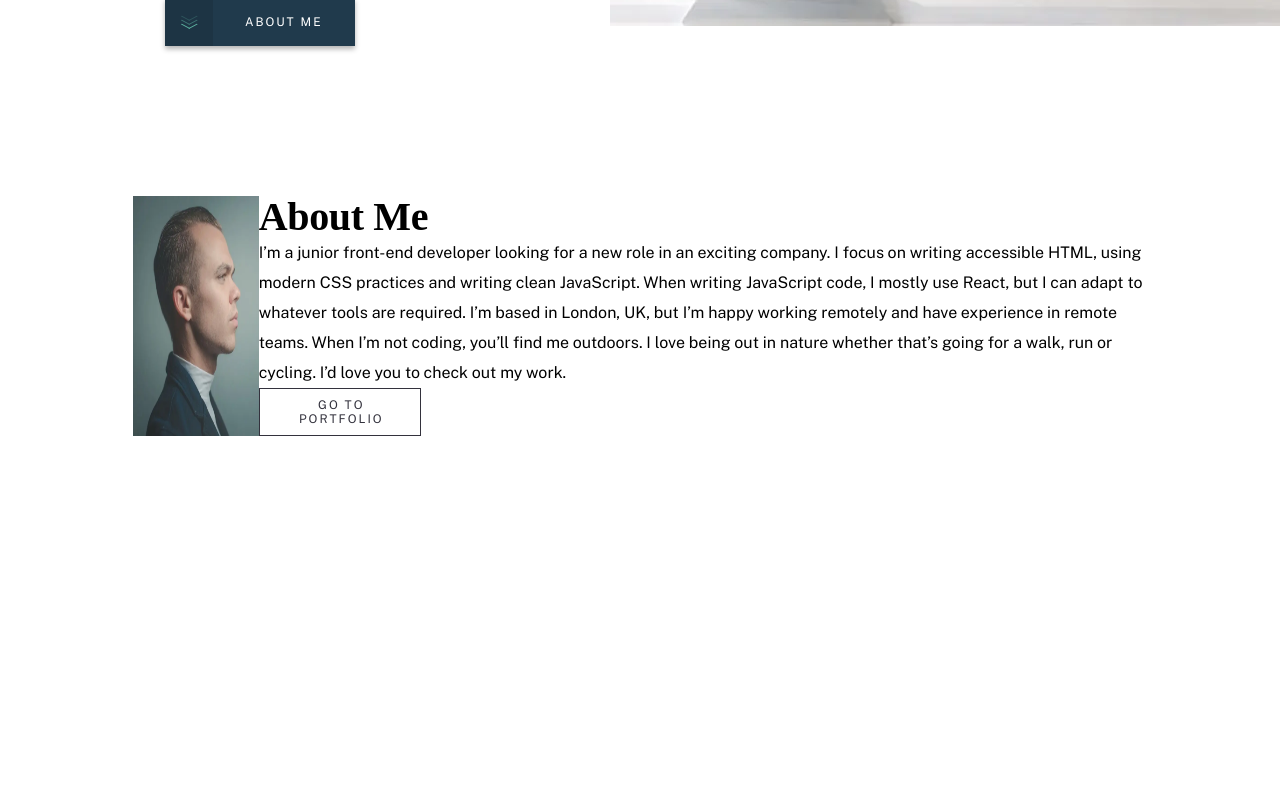
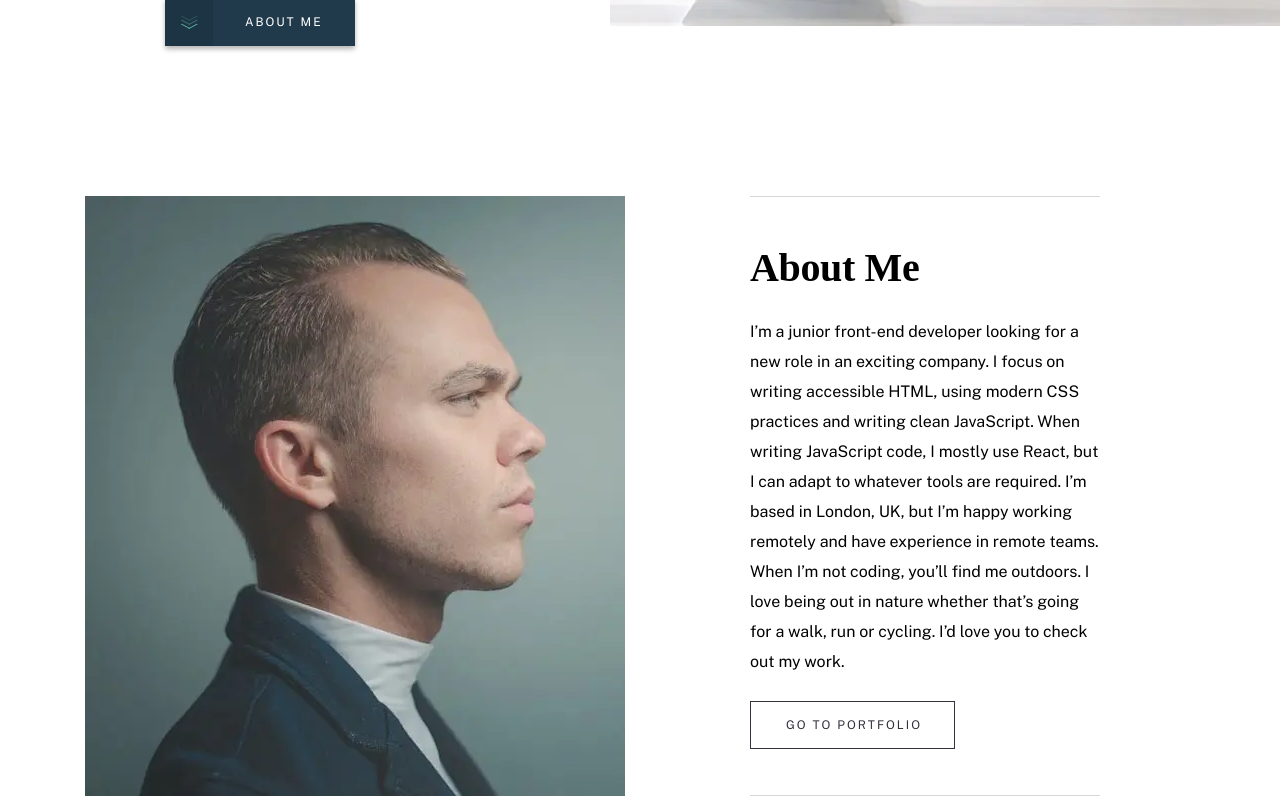
Before and after one commit to andriy-koz/minimalist-portfolio-website, a Next.js app: page / in a window 1280 px wide. Shown: the part 704-1504 px from the top of the page. Before the commit the page ends 1140 px from the top, so only its background shows below. Built offline with nearby package versions, Linux system fonts and the light colour scheme; a web font is replaced by a local one.

Commit message:
Working on About Me section

```diff
--- a/components/AboutMe.js
+++ b/components/AboutMe.js
@@ -5,13 +5,15 @@ import styles from '../styles/AboutMe.module.scss';
 const AboutMe = () => {
   return (
     <div className={`${styles['main-container']} container`}>
+      <div className={styles['image-container']}>
         <Image
           alt='Profile photo'
           width={540}
           height={600}
           src={'/image-homepage-profile.webp'}
-        className={styles.photo}
+          layout='fixed'
         />
+      </div>
       <div className={styles['side-info']}>
         <h2>About Me</h2>
         <p>
--- a/styles/AboutMe.module.scss
+++ b/styles/AboutMe.module.scss
@@ -1,8 +1,28 @@
+@import 'variables';
+
 .main-container {
   margin-top: 170px;
-  max-width: 1015px;
   display: flex;
 }
 
 .side-info {
+  margin-left: 125px;
+  width: 350px;
+  padding-bottom: 46px;
+  border-top: 1px solid rgba(51, 50, 61, 0.2);
+  border-bottom: 1px solid rgba(51, 50, 61, 0.2);
+  h2 {
+    margin-top: 50px;
+  }
+  p {
+    margin-top: 28px;
+  }
+  button {
+    margin-top: 24px;
+  }
 }
+
+.image-container {
+  width: 540px;
+  height: 600px;
+}
--- a/styles/ButtonSecondary.module.scss
+++ b/styles/ButtonSecondary.module.scss
@@ -2,7 +2,6 @@
 
 .btn-secondary {
   height: 48px;
-  width: 162px;
   border: 1px solid $grayish-blue;
   color: $grayish-blue;
   background-color: #fff;
```
Lines whose indentation alone changed are shown as unchanged.
